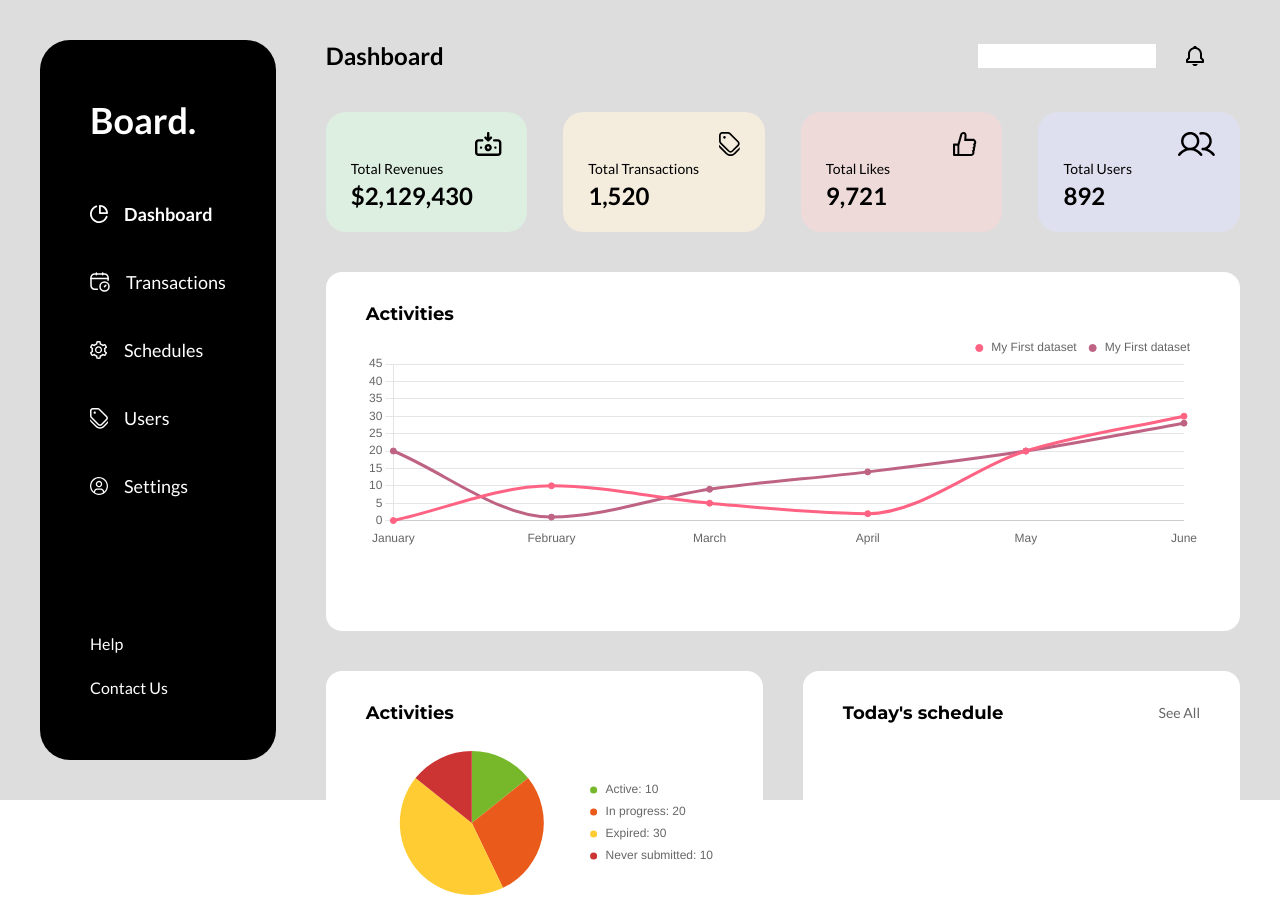
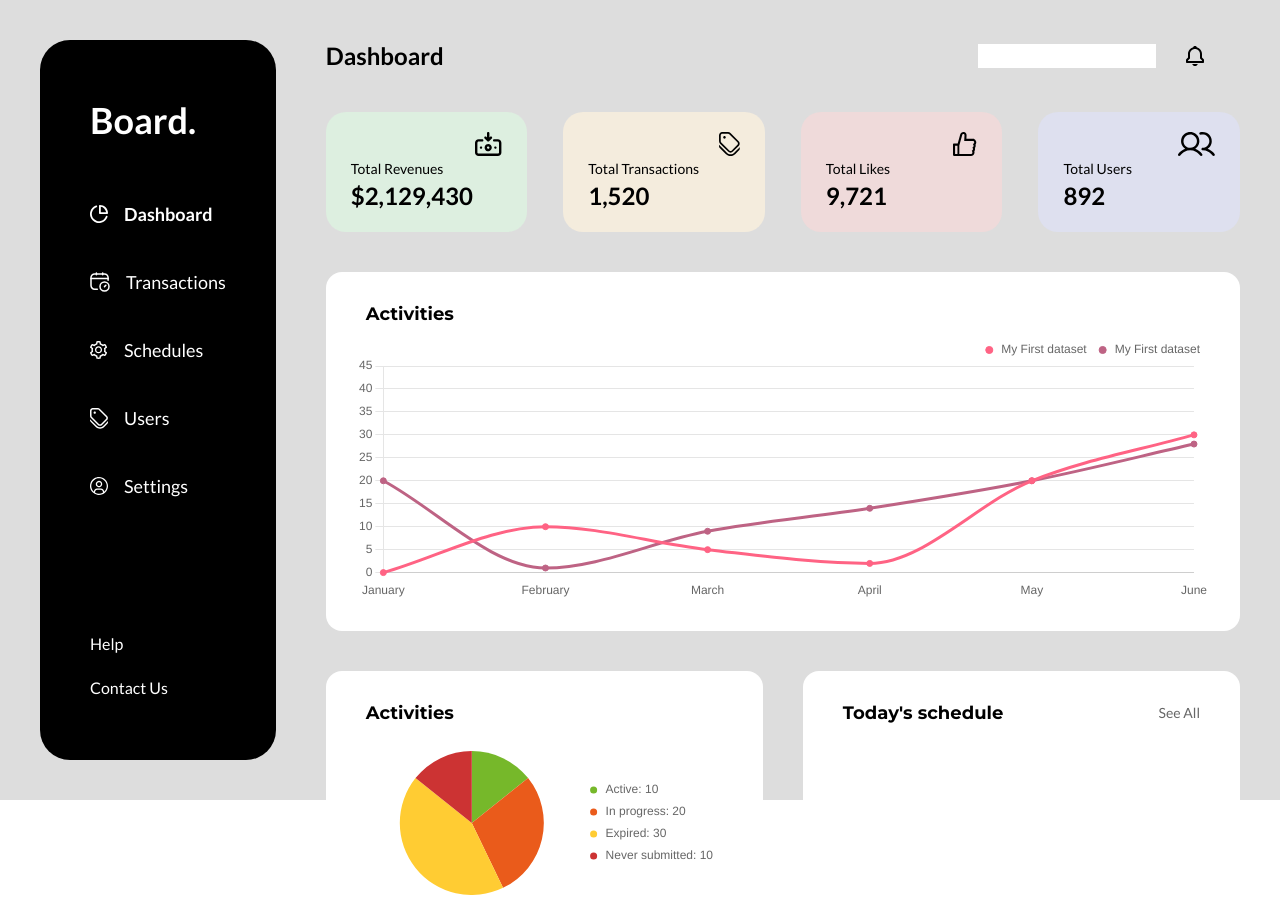
Before and after one commit to priyanshitaneja/react-db, a React (Create React App) app: page /dashboard in a window 1280 px wide. Built offline with nearby package versions, Linux system fonts and the light colour scheme; some icons are missing.

Commit message:
chart position and spaicngs

```diff
--- a/src/components/dashboard/LineChart.js
+++ b/src/components/dashboard/LineChart.js
@@ -55,9 +55,9 @@ const options = {
 
 const LineChart = ({ title }) => {
   return (
-    <div className="bg-white rounded-2xl py-7 px-10" style={{ height: "359px" }}>
+    <div className="relative bg-white rounded-2xl py-7 px-10" style={{ height: "359px" }}>
       <h4 className="font-montserrat text-lg font-bold mb-1">{title}</h4>
-      <div style={{ height: "217px" }}>
+      <div className="absolute left-[30px] right-[30px] bottom-[30px]" style={{ height: "267px" }}>
         <Line width={10} options={options} data={data} />
       </div>
     </div>
```
